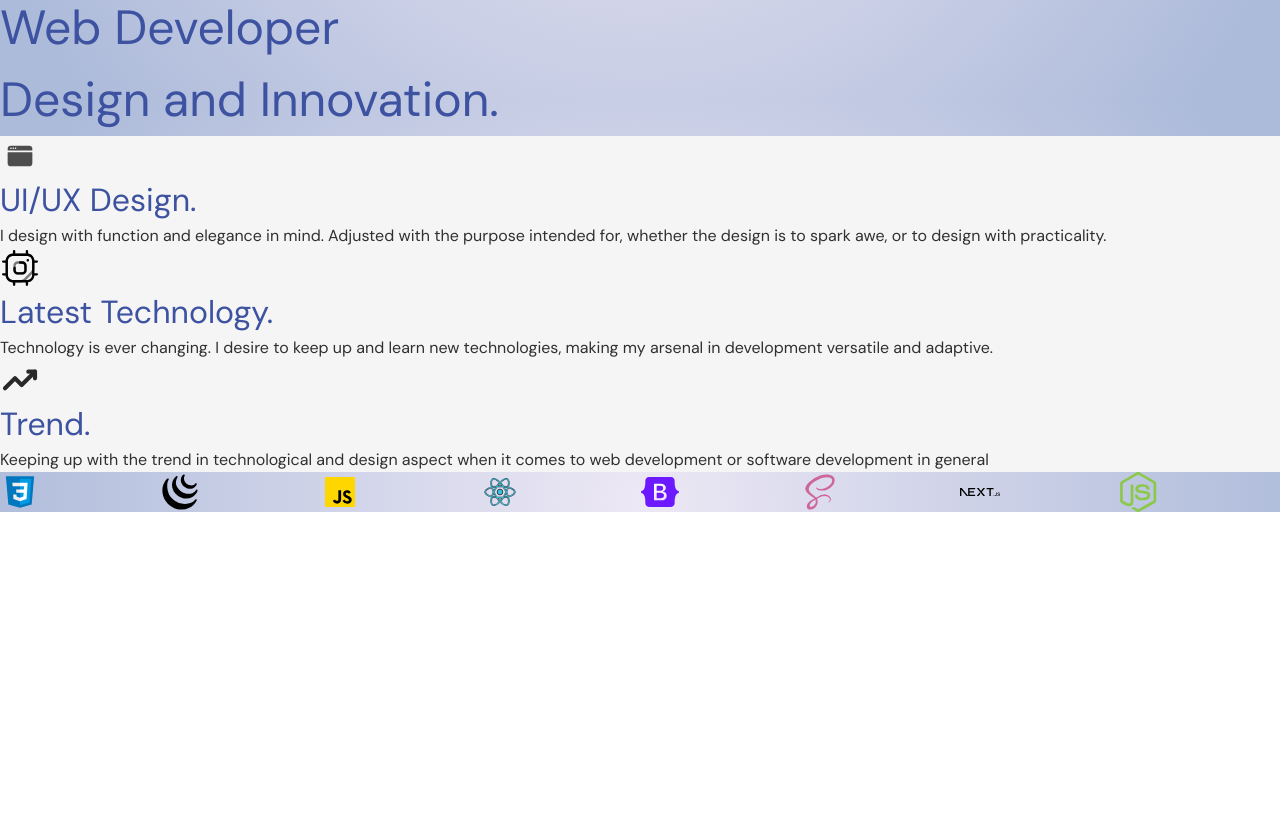
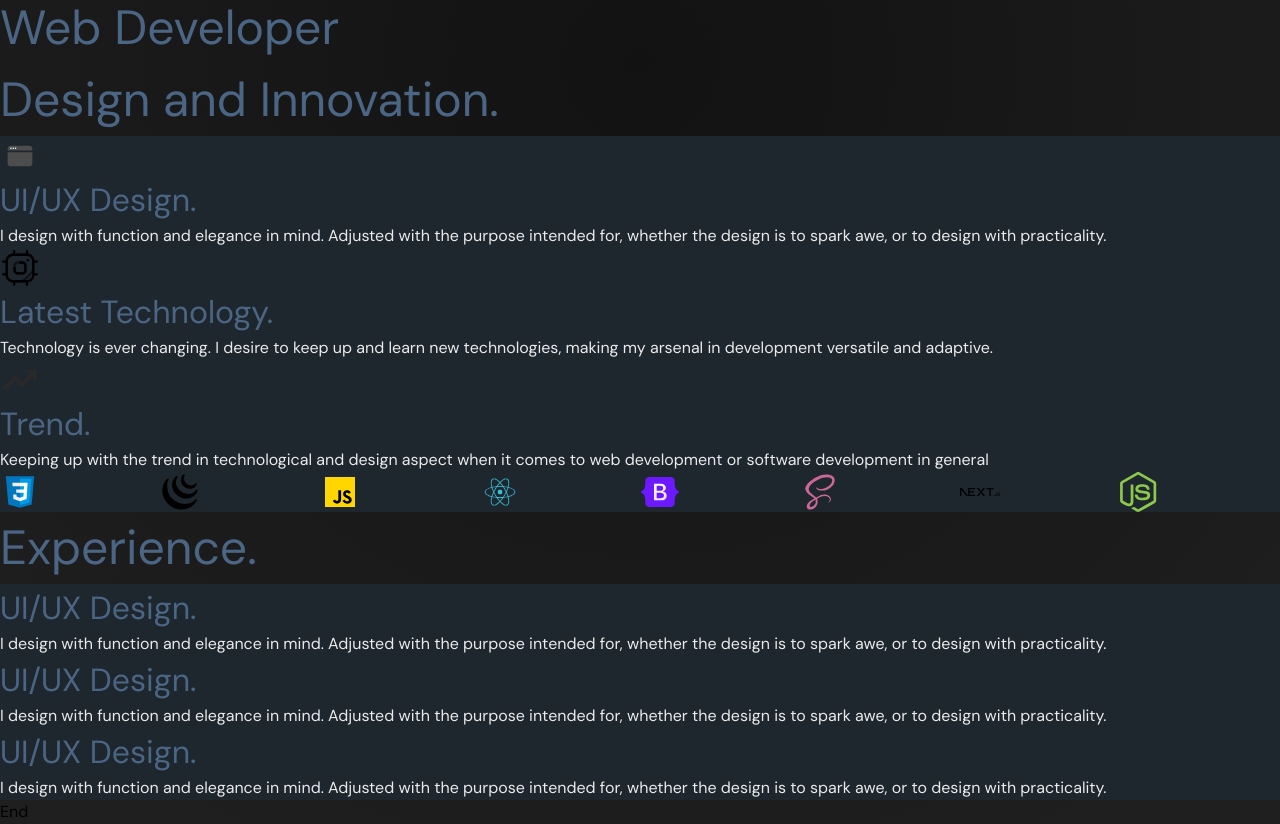
Before and after one commit to vixsonous/react-js-portfolio, a React (Vite) app: page / in a window 1280 px wide. Shown: the part 700-1524 px from the top of the page. Before the commit the page ends 1212 px from the top, so only its background shows below. Built offline with nearby package versions, Linux system fonts and the light colour scheme.

Commit message:
added some changes to the main, added experience section

```diff
--- a/src/App.tsx
+++ b/src/App.tsx
@@ -10,6 +10,7 @@
 import { useLocation, useRoutes } from 'react-router-dom';
 import { useDispatch } from 'react-redux';
 import { setTheme } from './slice/theme';
+import { useAppSelector } from './store';
 
 const lightMode = {
   bg: 'radial-gradient(circle, #F1F4F9 0%, #ADBBDA 90%)',
@@ -22,12 +23,13 @@
 }
 
 const darkMode = {
-  bg: '#1A1A1A',
-  primary: '#FFFFFF',
-  secondary: '#B3B3B3',
-  accentColor: '#3B82F6',
-  linkHoverColor: '#1D4ED8',
-  textColor: '#FFFFFF'
+  bg: 'radial-gradient(circle, #121212 0%, #1F1F1F 90%)',
+  card: '#1E272E',
+  primary: '#4B6584',
+  secondary: '#2C3A47',
+  accentColor: '#F9C74F',
+  linkHoverColor: '#FF6F61',
+  textColor: '#EAEAEA'
 }
 
 const mixBlend = {
@@ -41,28 +43,30 @@
 
 function App() {
   const dispatch = useDispatch();
-  dispatch(setTheme(lightMode));
+  dispatch(setTheme(darkMode));
+
+  const theme = useAppSelector(state => state.theme.theme);
 
   const divRef = useRef<HTMLDivElement>(null);
 
   const element = useRoutes([
     {
       path: '/',
-      element: <div ref={divRef} className='main-body min-h-[100vh] flex flex-col items-center relative'>
+      element: <div ref={divRef} style={{background: theme.bg}} className='bg-fixed min-h-[100vh] flex flex-col items-center relative'>
         <Header />
         <Main />
       </div>
     },
     {
       path: '/experience',
-      element: <div ref={divRef} className='main-body min-h-[100vh] flex flex-col items-center relative'>
+      element: <div ref={divRef} style={{background: theme.bg}} className='bg-fixed min-h-[100vh] flex flex-col items-center relative'>
       <Header />
       <Experience/>
     </div>
     },
     {
       path: '/projects',
-      element: <div ref={divRef} className='main-body min-h-[100vh] flex flex-col items-center relative'>
+      element: <div ref={divRef} style={{background: theme.bg}} className='bg-fixed min-h-[100vh] flex flex-col items-center relative'>
       <Header />
       <Projects />
     </div>
--- /dev/null
+++ b/src/components/ExperienceMain.tsx
@@ -0,0 +1,79 @@
+import React, { useRef, useState } from "react";
+import CoverAnimSubtitleText from "./text/CoverAnimSubtitleText";
+import { useInView, motion } from "framer-motion";
+import { text } from "../constants";
+import { useAppSelector } from "../store";
+import { Swiper, SwiperSlide } from "swiper/react";
+import { FontAwesomeIcon } from "@fortawesome/react-fontawesome";
+import { faExternalLink } from "@fortawesome/free-solid-svg-icons";
+import { FreeMode, Mousewheel } from "swiper/modules";
+
+export default function ExperienceMain() {
+
+    const theme = useAppSelector(state => state.theme.theme);
+
+    const ref = useRef<HTMLElement>(null);
+    const inView = useInView(ref, { once: true});
+
+    const [state, setState] = useState({
+        elements: [
+            <motion.div
+                initial={{opacity: 0}}
+                animate={{opacity: true ? 1 : 0}}
+                transition={{delay: .5}}
+                style={{background: theme.card}}
+                className="flex-[1_0_30%] flex p-[15px] flex-col rounded-md shadow-md"
+            >
+                {/* <img style={{width: '40px',height: '40px', color: theme.primary}} src={svg} alt="My Happy SVG"/> */}
+                <CoverAnimSubtitleText delay={.5} show={true} textSize={text.title} dispText='UI/UX Design.' textColor={theme.primary}/>
+                <span style={{color: theme.textColor}} className="mt-[15px]">I design with function and elegance in mind. Adjusted with the purpose intended for, whether the design is to spark awe, or to design with practicality. </span>
+            </motion.div>,
+
+            <motion.div
+                initial={{opacity: 0}}
+                animate={{opacity: true ? 1 : 0}}
+                transition={{delay: .5}}
+                style={{background: theme.card}}
+                className="flex-[1_0_30%] flex p-[15px] flex-col rounded-md shadow-md"
+            >
+                {/* <img style={{width: '40px',height: '40px', color: theme.primary}} src={svg} alt="My Happy SVG"/> */}
+                <CoverAnimSubtitleText delay={.5} show={true} textSize={text.title} dispText='UI/UX Design.' textColor={theme.primary}/>
+                <span style={{color: theme.textColor}} className="mt-[15px]">I design with function and elegance in mind. Adjusted with the purpose intended for, whether the design is to spark awe, or to design with practicality. </span>
+            </motion.div>,
+
+            <motion.div
+                initial={{opacity: 0}}
+                animate={{opacity: true ? 1 : 0}}
+                transition={{delay: .5}}
+                style={{background: theme.card}}
+                className="flex-[1_0_30%] flex p-[15px] flex-col rounded-md shadow-md"
+            >
+                {/* <img style={{width: '40px',height: '40px', color: theme.primary}} src={svg} alt="My Happy SVG"/> */}
+                <CoverAnimSubtitleText delay={.5} show={true} textSize={text.title} dispText='UI/UX Design.' textColor={theme.primary}/>
+                <span style={{color: theme.textColor}} className="mt-[15px]">I design with function and elegance in mind. Adjusted with the purpose intended for, whether the design is to spark awe, or to design with practicality. </span>
+            </motion.div>
+
+        ]
+    })
+
+    return (
+        <main className="flex flex-col gap-[10vh] sticky top-0">
+            <div className="min-h-[100vh] py-[20px] flex flex-col gap-[10vh]">
+                <section ref={ref}>
+                    <h1 className="self-center flex flex-col ">
+                        <CoverAnimSubtitleText show={ inView} textSize={text.logo} dispText='Experience.' textColor={theme.primary}/>
+                    </h1>
+                </section>
+                <section className="flex h-full gap-[1em] w-full flex-wrap">
+                    {
+                        state.elements.map( (el, idx) => {
+                            return (
+                                <React.Fragment key={idx}>{el}</React.Fragment>
+                            )
+                        })
+                    }
+                </section>
+            </div>
+        </main>
+    )
+}
--- a/src/components/Main.tsx
+++ b/src/components/Main.tsx
@@ -7,6 +7,7 @@
 import SmoothScroll from "./SmoothScroll";
 import Skills from "./Skills";
 import TypingText from "./text/TypingText";
+import ExperienceMain from "./ExperienceMain";
 
 export default function Main() {
     const hiddenMask = `repeating-linear-gradient(to right, rgba(0,0,0,0) 0px, rgba(0,0,0,0) 30px, rgba(0,0,0,1) 30px, rgba(0,0,0,1) 30px)`;
@@ -14,7 +15,6 @@
     const theme = useAppSelector(state => state.theme.theme);
 
     const [isLoaded, setIsLoaded] = useState(false);
-    const [isInView, setIsInView] = useState(false);
     const isPresent = useIsPresent();
 
     const [displayState, setDisplayState] = useState([
@@ -70,6 +70,7 @@
                     <CoverAnimSubtitleText show={isPresent} dispText="Victor Chiong" textSize={text.logo} textColor={theme.primary} delay={.5}/>
                     </motion.h1>
                     <motion.h1
+                        style={{color: theme.textColor}}
                         className={`text-[${text.body}] w-[100%] flex flex-wrap`}
                     >
                         {`Lorem ipsum dolor sit amet consectetur adipisicing elit. Dolorum a eligendi voluptatibus dolores tenetur atque repudiandae aliquid eos, nemo suscipit, harum incidunt rerum in magni eum exercitationem animi! Suscipit, fugiat.`
@@ -114,7 +115,6 @@
                                             }
                                             transition={{ duration: 1, delay:  + 2 }}
                                             viewport={{once: true}}
-                                            onViewportEnter={() => setIsInView(true)}
                                             className='relative w-[100px] h-[100px]'
                                             >
                                                 <img src="https://img.freepik.com/free-photo/cute-domestic-kitten-sits-window-staring-outside-generative-ai_188544-12519.jpg"
@@ -130,7 +130,7 @@
                                         fill="transparent"
                                         strokeWidth="1"
                                         pathLength="0"
-                                        style={{stroke: theme.accentColor}}
+                                        style={{stroke: theme.primary}}
                                         initial={{pathLength: 0}}
                                         animate={{pathLength: 1.1}}
                                         transition={{
@@ -146,6 +146,12 @@
                 <section className="flex-[1_0_100%] min-h-[100vh]">
                     <Skills />
                 </section>
+                <section className="flex-[1_0_100%] min-h-[400vh]">
+                    <ExperienceMain />
+                </section>
+                <section>
+                    End
+                </section>
             </main>
         // </SmoothScroll>
     )
--- a/src/components/Skills.tsx
+++ b/src/components/Skills.tsx
@@ -59,7 +59,7 @@
                     </h1>
                 </section>
                 <section className="flex flex-[1_0_100%] h-full">
-                    <div className="flex h-full gap-[5%] w-full flex-wrap">
+                    <div className="flex h-full gap-[1em] w-full flex-wrap">
                         <motion.div
                             initial={{opacity: 0}}
                             animate={{opacity: inView ? 1 : 0}}
@@ -107,7 +107,7 @@
                             state.skills.map( (el, idx) => {
                                 return (
                                     <SwiperSlide key={idx} style={{fontSize: text.logo}} className="flex items-center justify-center gap-[10px] text-white relative">
-                                        <motion.div initial={{opacity: 0}} animate={{opacity: inView ? 1 : 0}} transition={{delay: (idx * .13)}} className="transition-all hover:scale-150 shadow-md p-[5px] rounded-md">
+                                        <motion.div initial={{opacity: 0}} animate={{opacity: inView ? 1 : 0}} transition={{delay: (idx * .13)}} style={{background: theme.card}} className="transition-all hover:scale-150 shadow-md p-[10px] rounded-full">
                                             {el}
                                         </motion.div>
                                     </SwiperSlide>
--- a/src/components/text/TypingText.tsx
+++ b/src/components/text/TypingText.tsx
@@ -1,13 +1,18 @@
 import {motion} from 'framer-motion';
 import { text } from '../../constants';
+import { useAppSelector } from '../../store';
 
 export default function TypingText({tx, delay = 0} : {tx: string, delay?: number}) {
+
+    const theme = useAppSelector(state => state.theme.theme);
+
     return (
         <motion.h1
             className={`text-[${text.body}] w-[100%] flex flex-wrap`}
         >
             {tx.split("").map((char, idx) =>
                 <motion.span
+                    style={{color: theme.textColor}}
                     className='relative'
                     transition={{ delay:  + delay + idx * 0.003 }}
                     key={idx}
```
